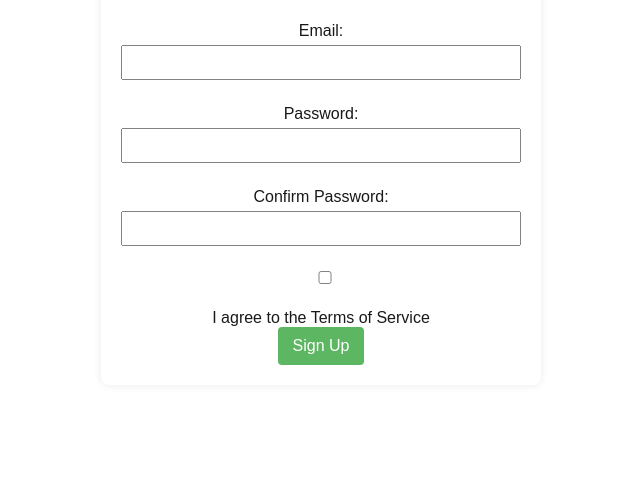
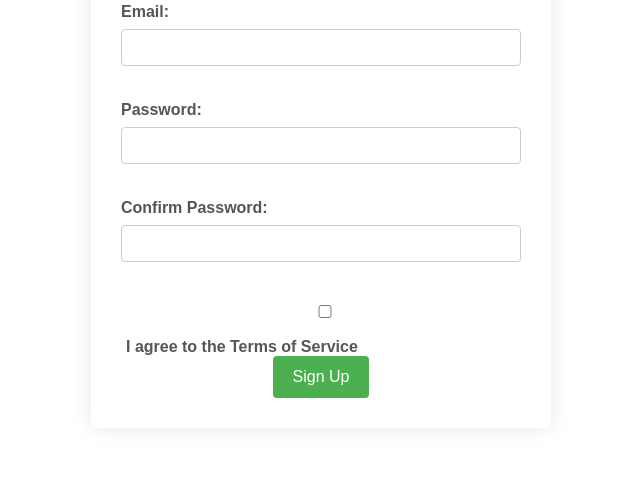
Before and after one commit to IlumCI/CombatInteractive, a plain HTML site: page index.html in a window 1280 px wide. Shown: the part 296-800 px from the top of the page, without its empty margins (319-959 px from the left). Drawn offline with Linux system fonts and the light colour scheme.

Commit message:
Update index.html

```diff
--- a/index.html
+++ b/index.html
@@ -6,7 +6,7 @@
     <title>Combat Interactive Playtest Signup</title>
     <style>
         body {
-            font-family: Arial, sans-serif;
+            font-family: 'Arial', sans-serif;
             margin: 0;
             padding: 0;
             display: flex;
@@ -18,41 +18,47 @@
         }
 
         form {
-            background-color: #ffffff;
-            padding: 20px;
+            background-color: rgba(255, 255, 255, 0.9);
+            padding: 30px;
             border-radius: 8px;
-            box-shadow: 0 0 10px rgba(0, 0, 0, 0.1);
+            box-shadow: 0 0 20px rgba(0, 0, 0, 0.1);
             max-width: 400px;
             width: 100%;
             text-align: center;
-            opacity: 0.9;
         }
 
         h2 {
             color: #333333;
+            margin-bottom: 20px;
         }
 
         label {
             display: block;
-            margin-top: 10px;
+            margin-top: 15px;
+            text-align: left;
+            font-weight: bold;
+            color: #555555;
         }
 
         input {
             width: 100%;
-            padding: 8px;
-            margin-top: 5px;
-            margin-bottom: 15px;
+            padding: 10px;
+            margin-top: 8px;
+            margin-bottom: 20px;
             box-sizing: border-box;
+            border: 1px solid #ccc;
+            border-radius: 4px;
         }
 
         button {
             background-color: #4caf50;
             color: white;
-            padding: 10px 15px;
+            padding: 12px 20px;
             border: none;
             border-radius: 4px;
             cursor: pointer;
             font-size: 16px;
+            transition: background-color 0.3s ease;
         }
 
         button:hover {
@@ -60,13 +66,21 @@
         }
 
         #terms {
-            margin-top: 10px;
+            margin-top: 15px;
+            text-align: left;
+        }
+
+        #terms label {
+            display: inline;
+            margin-left: 5px;
+            color: #555555;
         }
     </style>
 </head>
 <body>
     <form>
         <h2>Combat Interactive Playtest Signup</h2>
+
         <label for="name">Full Name:</label>
         <input type="text" id="name" name="name" required>
 
@@ -79,8 +93,10 @@
         <label for="confirm-password">Confirm Password:</label>
         <input type="password" id="confirm-password" name="confirm-password" required>
 
-        <input type="checkbox" id="terms" name="terms" required>
-        <label for="terms">I agree to the Terms of Service</label>
+        <div id="terms">
+            <input type="checkbox" id="terms-checkbox" name="terms" required>
+            <label for="terms-checkbox">I agree to the Terms of Service</label>
+        </div>
 
         <button type="submit">Sign Up</button>
     </form>
```
